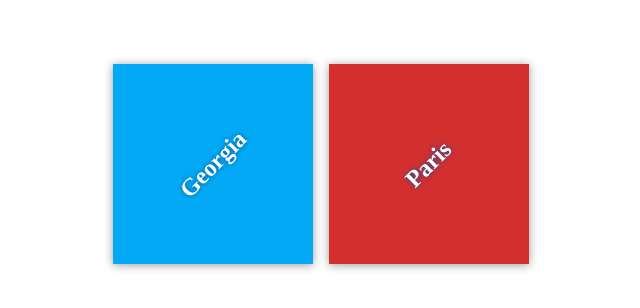
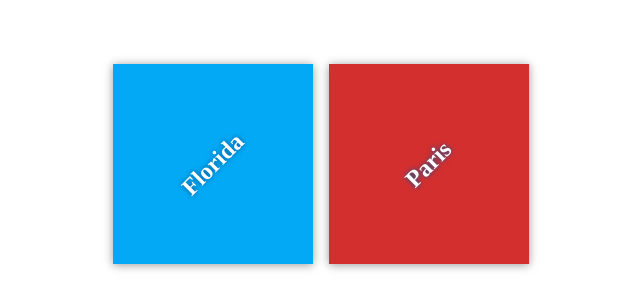
Before and after one commit to hicham-1998/my-travel-plans, a plain HTML site: page index.html in a window 1280 px wide. Shown: the part 236-544 px from the top of the page, 319-959 px from the left. Drawn offline with Linux system fonts and the light colour scheme; files that its build step writes are made by us from their sources.

Commit message:
change 2 town Florida

```diff
--- a/index.html
+++ b/index.html
@@ -11,7 +11,7 @@
     <div class="container">
         <div class="destination-container">
             <div class="destination" id="florida">
-                <h2>Georgia</h2>
+                <h2>Florida</h2>
             </div>
 
             <div class="destination" id="paris">
```
